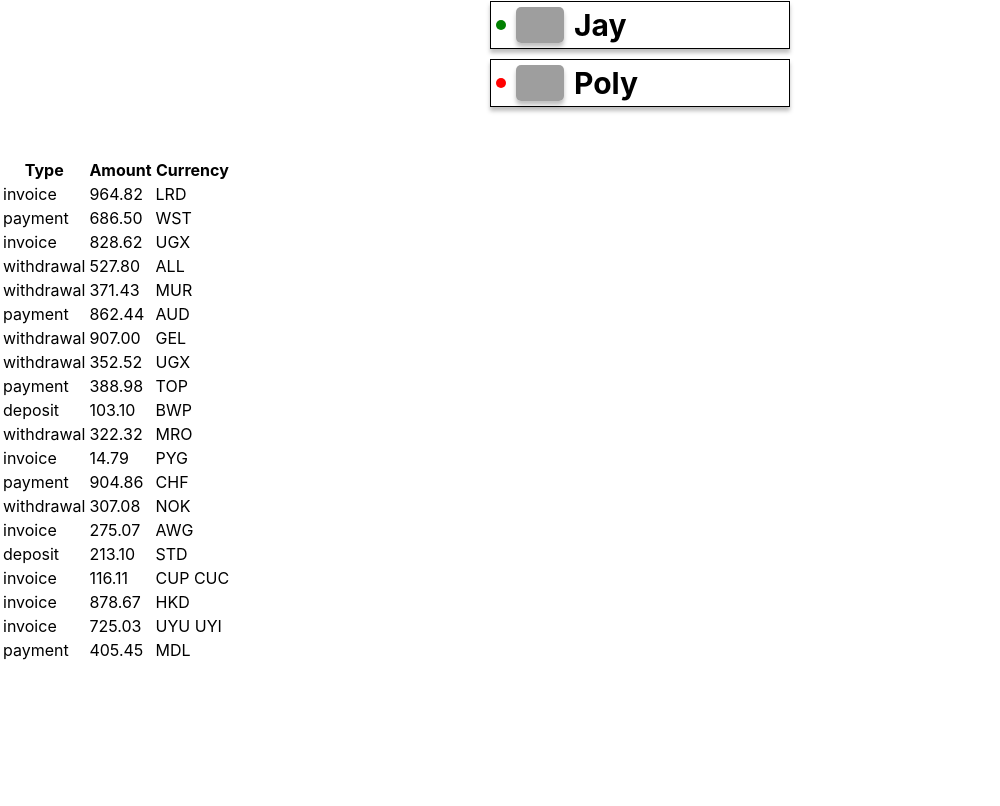
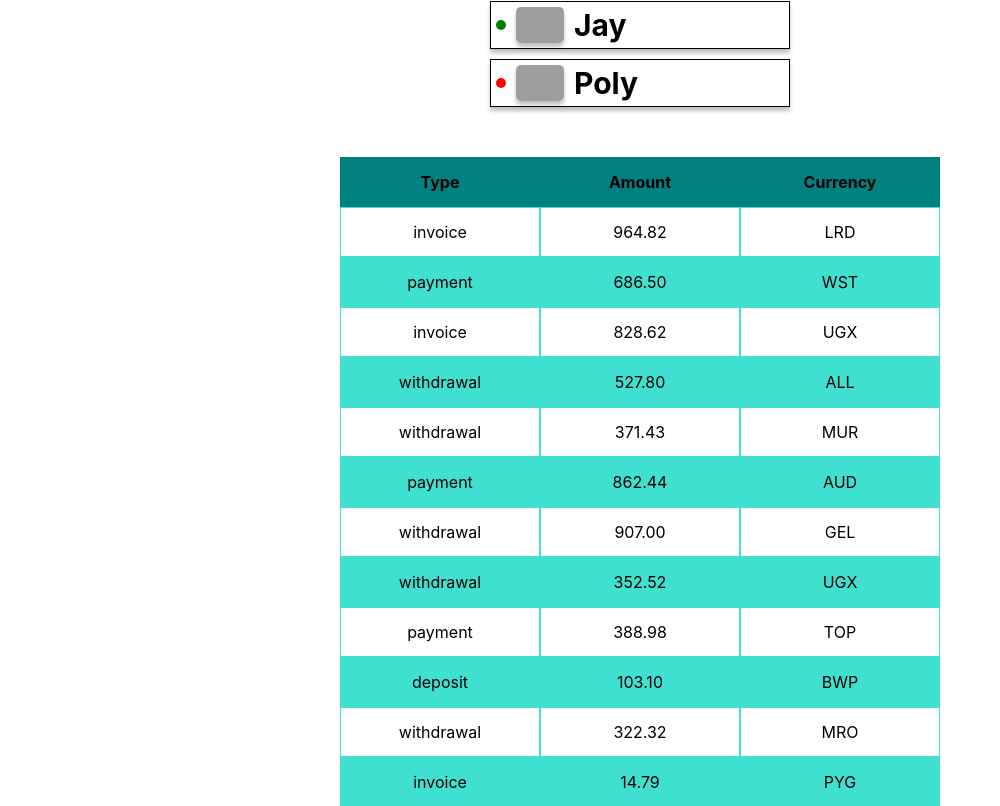
Before and after one commit to Vladislav220294/goit-react-hw-01-components, a React (Create React App) app: page / in a window 1280 px wide. Shown: the part 915-1721 px from the top of the page, without its empty margins (0-1000 px from the left). Before the commit the page ends 1578 px from the top, so only its background shows below. Built offline with nearby package versions, Linux system fonts and the light colour scheme; grey boxes are pictures that could not be loaded.

Commit message:
добавляет 4 разметку

```diff
--- a/src/components/Transaction/TransactionHistory.jsx
+++ b/src/components/Transaction/TransactionHistory.jsx
@@ -1,14 +1,15 @@
 import PropTipes from 'prop-types';
 import TransactionItem from '../Transaction/TransactionItem';
+import s from './TransactionHistory.module.css';
 
 const TransactionHistory = ({ items }) => {
   return (
-    <table class="transaction-history">
-      <thead>
+    <table className={s.transactionHistory}>
+      <thead className={s.head}>
         <tr>
-          <th>Type</th>
-          <th>Amount</th>
-          <th>Currency</th>
+          <th className={s.column}>Type</th>
+          <th className={s.column}>Amount</th>
+          <th className={s.column}>Currency</th>
         </tr>
       </thead>
 
--- /dev/null
+++ b/src/components/Transaction/TransactionHistory.module.css
@@ -0,0 +1,15 @@
+.transactionHistory {
+  width: 600px;
+  margin: 0 auto;
+  border-spacing: 0;
+  margin-bottom: 25px;
+}
+.head {
+  height: 50px;
+  background-color: teal;
+  border: 1px solid black;
+  padding: 0;
+}
+.column {
+  width: calc(100% / 3);
+}
--- a/src/components/Transaction/TransactionItem.jsx
+++ b/src/components/Transaction/TransactionItem.jsx
@@ -1,16 +1,19 @@
 import PropTipes from 'prop-types';
+import s from './TransactionItem.module.css';
 
-const TransactionItem = ({id, type, amount, currency}) => {
-    return ( <tr key={id} >
-      <td>{type}</td>
-      <td>{amount}</td>
-      <td>{currency}</td>
-    </tr> );
-}
- TransactionItem.PropTipes = {
-     id: PropTipes.string.isRequired,
-     type: PropTipes.string.isRequired,
-     amount: PropTipes.number.isRequired,
-     currency: PropTipes.string.isRequired,
-    }
+const TransactionItem = ({ id, type, amount, currency }) => {
+  return (
+    <tr className={s.list} key={id}>
+      <td className={s.box}>{type}</td>
+      <td className={s.box}>{amount}</td>
+      <td className={s.box}>{currency}</td>
+    </tr>
+  );
+};
+TransactionItem.PropTipes = {
+  id: PropTipes.string.isRequired,
+  type: PropTipes.string.isRequired,
+  amount: PropTipes.number.isRequired,
+  currency: PropTipes.string.isRequired,
+};
 export default TransactionItem;
--- /dev/null
+++ b/src/components/Transaction/TransactionItem.module.css
@@ -0,0 +1,12 @@
+.list {
+  text-align: center;
+  padding: 5px;
+  margin-bottom: 1px;
+}
+.list:nth-child(2n) {
+  background-color: turquoise;
+}
+.box {
+  height: 50px;
+  border: 1px solid turquoise;
+}
```
Also changed, not shown: src/components/Transaction/TransactionHistory.css (deleted).
